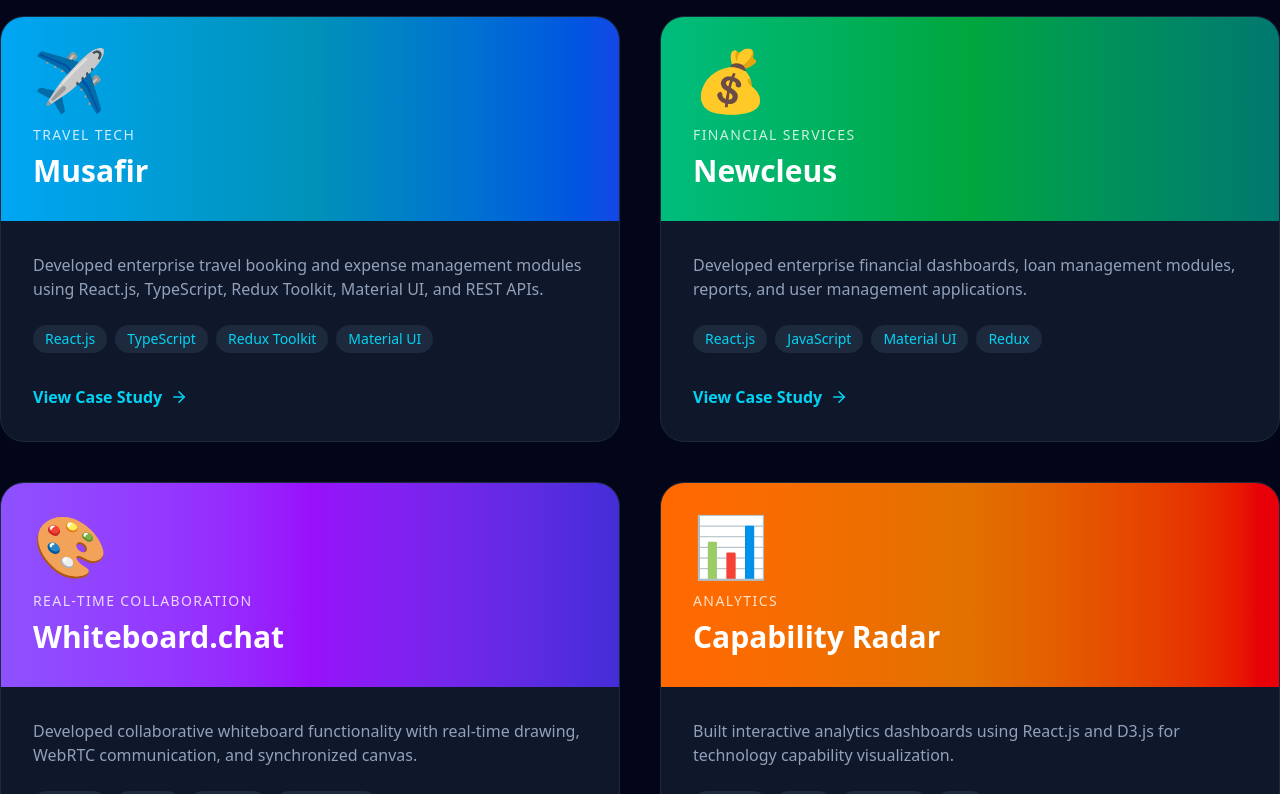
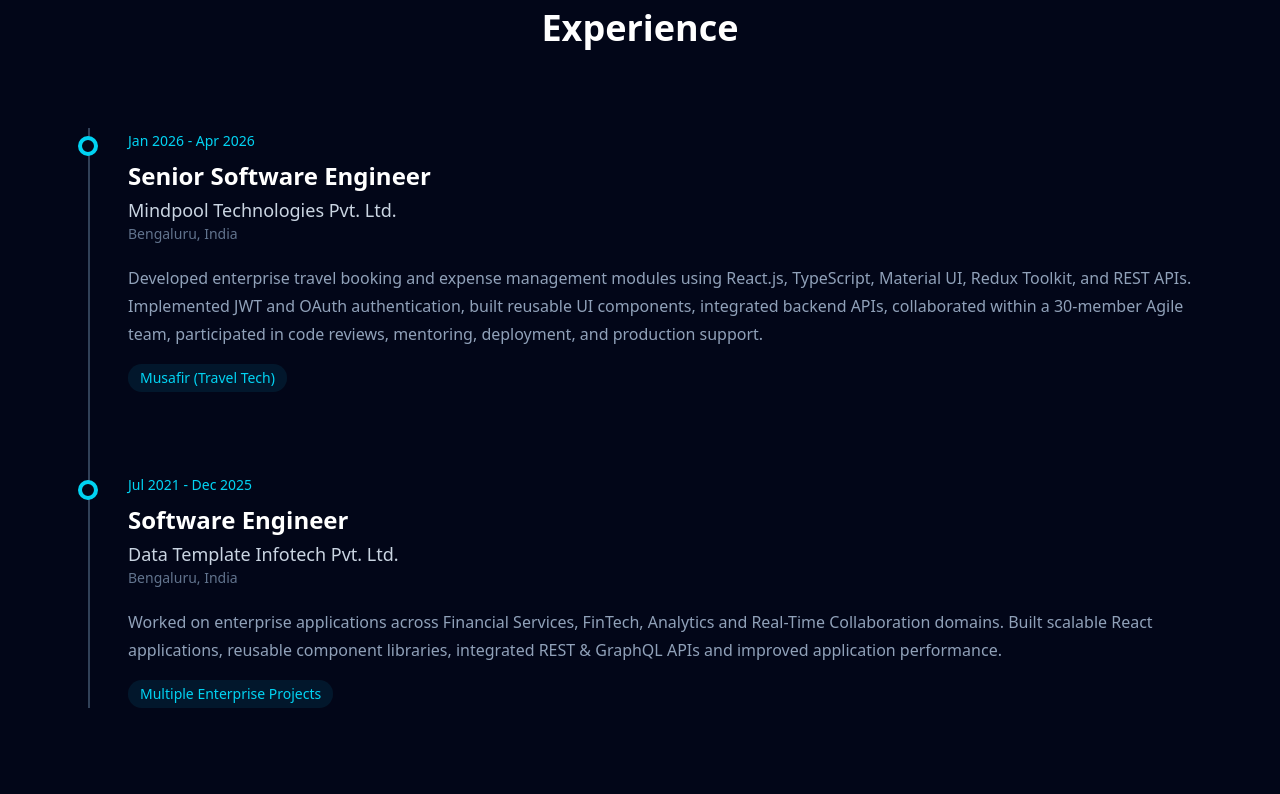
Before and after one commit to tariqaziz123/portfolio-nextjs, a Next.js app: page / in a window 1280 px wide. Shown: the part 4726-5520 px from the top of the page. Built offline with nearby package versions, Linux system fonts and the light colour scheme.

Commit message:
added new version of experience

```diff
--- a/app/page.tsx
+++ b/app/page.tsx
@@ -9,6 +9,7 @@
 import FadeIn from "@/components/Layout/FadeIn";
 import ScrollToTop from "@/components/ScrollToTop/ScrollToTop";
 import Stats from "@/components/Stats/Stats";
+import Timeline from "@/components/Experience/Timeline";
 
 export default function Home() {
   return (
@@ -30,6 +31,9 @@
         <Experience />
       </FadeIn>
       <FadeIn>
+        <Timeline />
+      </FadeIn>
+      <FadeIn>
         <Projects />
       </FadeIn>
       <FadeIn>
--- /dev/null
+++ b/components/Experience/Timeline.tsx
@@ -0,0 +1,45 @@
+import TimelineItem from "./TimelineItem";
+import { experiences } from "@/components/data/experience";
+import SectionTitle from "@/components/SectionTitle/SectionTitle";
+
+export default function Timeline() {
+  return (
+    <section
+      id="experience"
+      className="py-24"
+    >
+      <div className="mx-auto max-w-6xl px-6">
+
+        <SectionTitle
+          title="Experience"
+          subtitle="My professional journey building enterprise-grade frontend applications."
+        />
+
+        <div className="relative mt-20">
+
+          {/* Vertical Line */}
+
+          <div className="absolute left-0 top-0 h-full w-[2px] bg-slate-700" />
+
+          <div className="space-y-20">
+
+            {experiences.map((experience) => (
+              <TimelineItem
+                key={`${experience.company}-${experience.duration}`}
+                role={experience.role}
+                company={experience.company}
+                duration={experience.duration}
+                location={experience.location}
+                project={experience.project}
+                description={experience.description}
+              />
+            ))}
+
+          </div>
+
+        </div>
+
+      </div>
+    </section>
+  );
+}
--- /dev/null
+++ b/components/Experience/TimelineItem.tsx
@@ -0,0 +1,49 @@
+type Props = {
+    role: string;
+    company: string;
+    duration: string;
+    location: string;
+    project: string;
+    description: string;
+};
+
+export default function TimelineItem({
+    role,
+    company,
+    duration,
+    location,
+    project,
+    description,
+}: Props) {
+    return (
+        <div className="relative pl-10">
+
+            {/* Dot */}
+
+            <div className="absolute left-[-10px] top-2 h-5 w-5 rounded-full border-4 border-cyan-400 bg-slate-950" />
+
+            <span className="text-sm font-medium text-cyan-400">
+                {duration}
+            </span>
+
+            <h3 className="mt-2 text-2xl font-bold">
+                {role}
+            </h3>
+
+            <p className="mt-1 text-lg text-slate-300">
+                {company}
+            </p>
+
+            <p className="text-sm text-slate-500">
+                {location}
+            </p>
+
+            <p className="mt-5 leading-7 text-slate-400">
+                {description}
+            </p>
+            <span className="mt-4 inline-flex rounded-full bg-cyan-500/10 px-3 py-1 text-sm text-cyan-400">
+                {project}
+            </span>
+        </div>
+    );
+}
--- /dev/null
+++ b/components/data/experience.ts
@@ -0,0 +1,49 @@
+export const experiences = [
+  {
+    company: "Mindpool Technologies Pvt. Ltd.",
+    role: "Senior Software Engineer",
+    duration: "Jan 2026 - Apr 2026",
+    location: "Bengaluru, India",
+    project: "Musafir (Travel Tech)",
+    description:
+      "Developed enterprise travel booking and expense management modules using React.js, TypeScript, Material UI, Redux Toolkit, and REST APIs. Implemented JWT and OAuth authentication, built reusable UI components, integrated backend APIs, collaborated within a 30-member Agile team, participated in code reviews, mentoring, deployment, and production support.",
+
+    technologies: [
+      "React.js",
+      "TypeScript",
+      "Redux Toolkit",
+      "Material UI",
+      "REST APIs",
+      "JWT",
+      "OAuth",
+      "Git",
+      "Jira",
+    ],
+  },
+
+  {
+    company: "Data Template Infotech Pvt. Ltd.",
+    role: "Software Engineer",
+    duration: "Jul 2021 - Dec 2025",
+    location: "Bengaluru, India",
+    project: "Multiple Enterprise Projects",
+    description:
+      "Worked on enterprise applications across Financial Services, FinTech, Analytics and Real-Time Collaboration domains. Built scalable React applications, reusable component libraries, integrated REST & GraphQL APIs and improved application performance.",
+
+    technologies: [
+      "React.js",
+      "JavaScript",
+      "TypeScript",
+      "Redux",
+      "React Hook Form",
+      "Material UI",
+      "GraphQL",
+      "REST APIs",
+      "WebRTC",
+      "WebSockets",
+      "D3.js",
+      "HTML5 Canvas",
+      "Paper.js",
+    ],
+  },
+];
```
